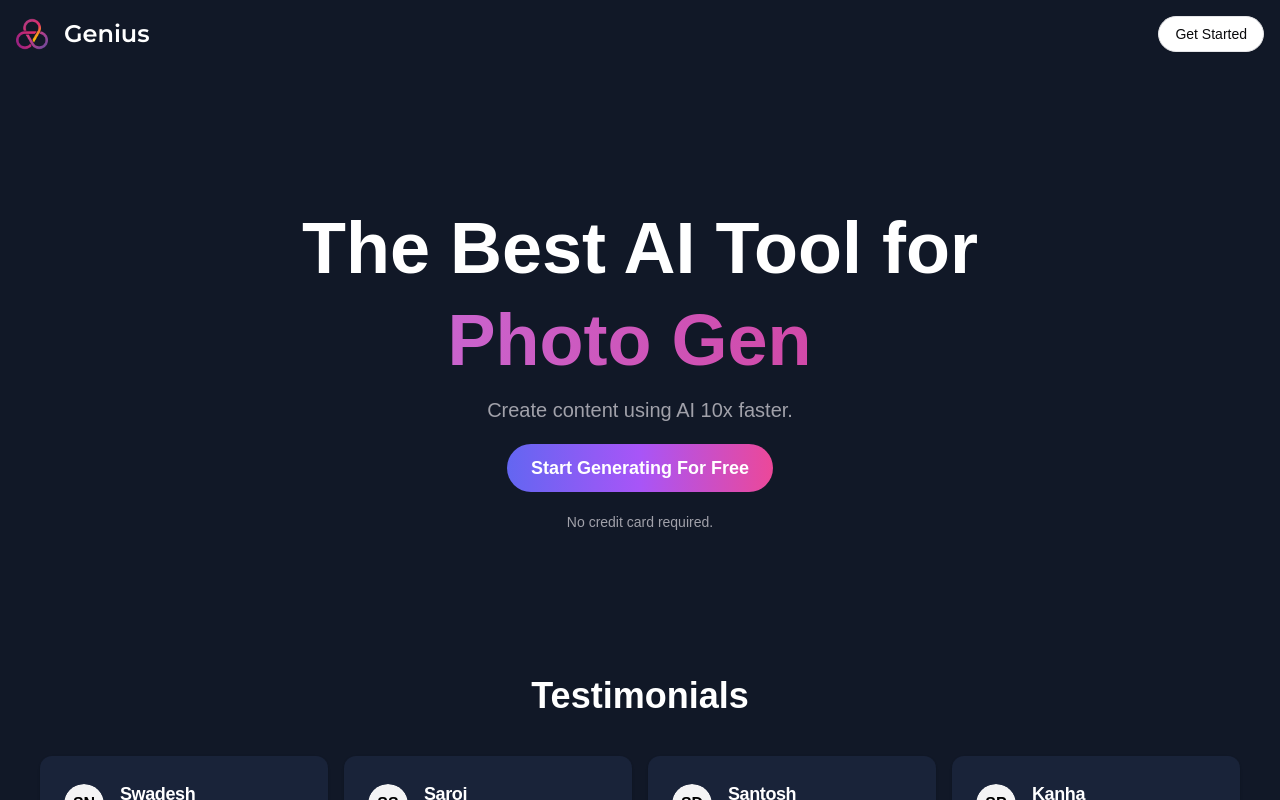
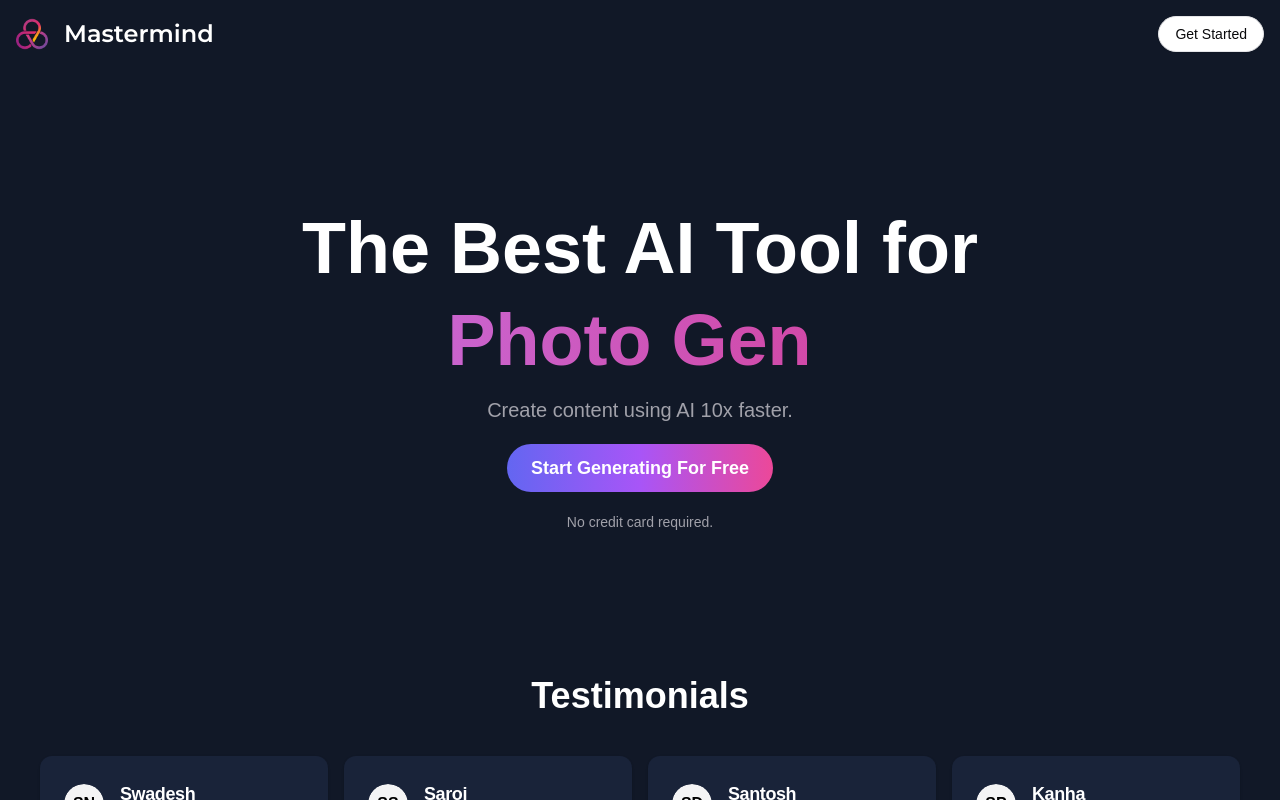
Before and after one commit to heuzin/mastermind, a Next.js app: page / in a window 1280 px wide. Built offline with nearby package versions, Linux system fonts and the light colour scheme; no server answers.

Commit message:
Changing logo

```diff
--- a/components/landing-navbar.tsx
+++ b/components/landing-navbar.tsx
@@ -21,10 +21,10 @@ const LandingNavbar = () => {
     <nav className="p-4 bg-transparent flex items-center justify-between">
       <Link href="/" className="flex items-center">
         <div className="relative h-8 w-8 mr-4">
-          <Image fill alt="Genius Logo" src="/logo.png" />
+          <Image fill alt="Mastermind Logo" src="/logo.png" />
         </div>
         <h1 className={cn("text-2xl font-bold text-white", font.className)}>
-          Genius
+          Mastermind
         </h1>
       </Link>
       <div className="flex items-center gap-x-2">
--- a/components/pro-modal.tsx
+++ b/components/pro-modal.tsx
@@ -86,7 +86,7 @@ const ProModal = () => {
         <DialogHeader>
           <DialogTitle className="flex justify-center items-center flex-col gap-y-4 pb-2">
             <div className="flex items-center gap-x-2 font-bold py-1">
-              Upgrade to Genius
+              Upgrade to Mastermind
               <Badge variant="premium" className="uppercase text-sm py-1">
                 pro
               </Badge>
```
